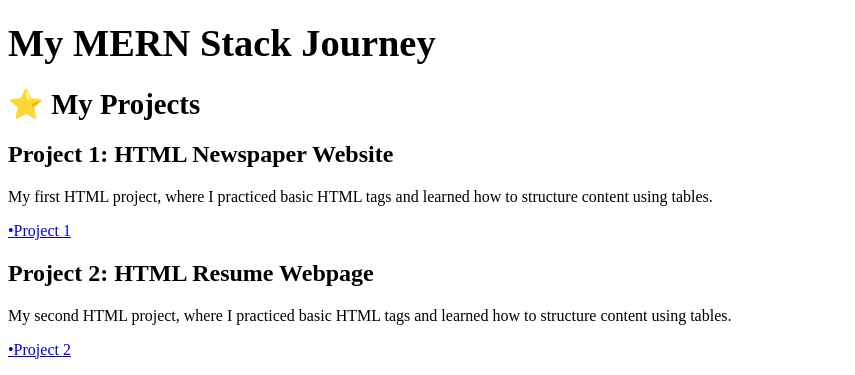
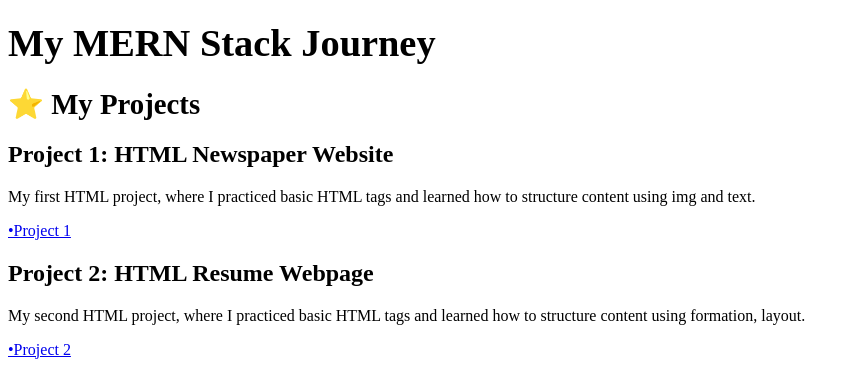
Before and after one commit to Gazala9274/MERN-Stack-Journey, a plain HTML site: page index.html in a window 1280 px wide. Shown: the top 375 px of the page, without its empty margins (0-855 px from the left). Drawn offline with Linux system fonts and the light colour scheme.

Commit message:
Update index.html

```diff
--- a/index.html
+++ b/index.html
@@ -14,7 +14,7 @@
 
 <p>
     My first HTML project, where I practiced basic HTML
-    tags and learned how to structure content using tables.
+    tags and learned how to structure content using img and text.
 </p>
 
 <a href="Project-1/">•Project 1</a>
@@ -23,7 +23,7 @@
 
 <p>
     My second HTML project, where I practiced basic HTML
-    tags and learned how to structure content using tables.
+    tags and learned how to structure content using formation, layout.
 </p>
 
 <a href="Project-2/">•Project 2</a>
```
